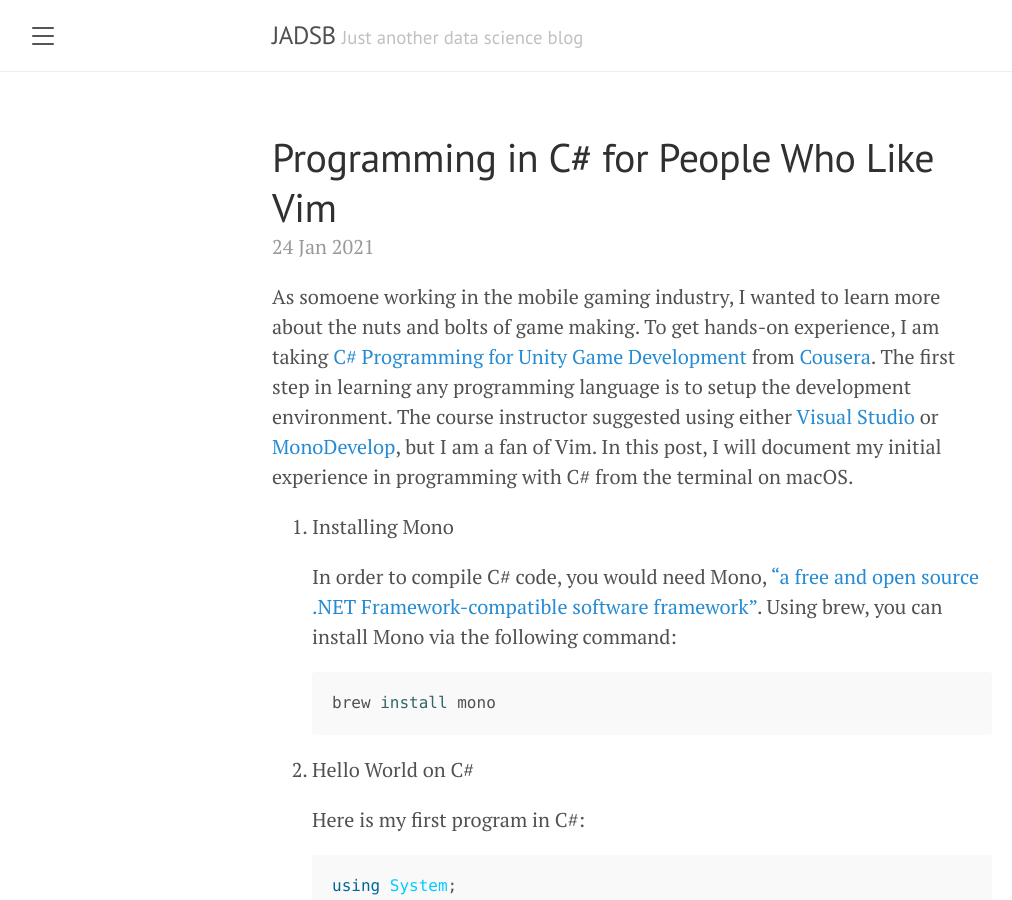
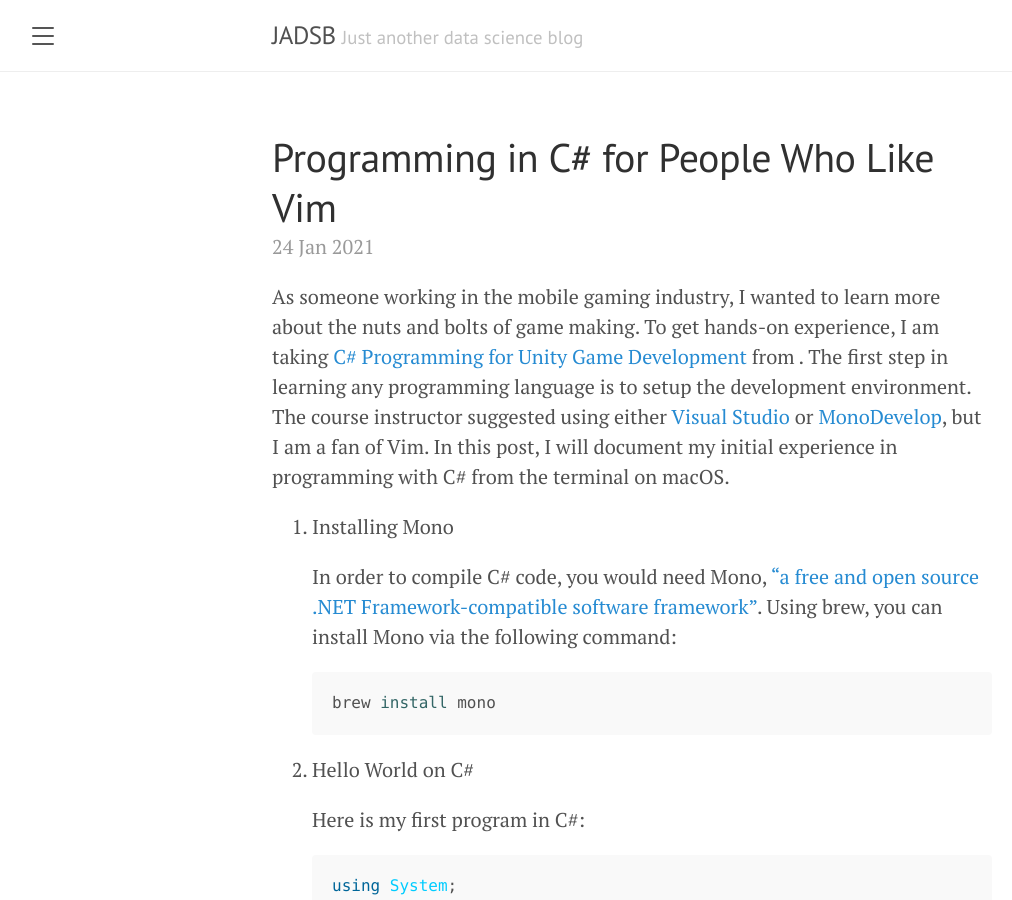
Before and after one commit to Saltwater-City/bslc.github.io, a Jekyll site: the page built from _posts/2021-01-24-using-csharp.md, in a window 1280 px wide and 900 px high. Shown: the whole window, without its empty margins (8-1020 px from the left). Built offline with Jekyll 4.4.1, drawn with Linux system fonts in a browser that asks for light colours; some of the changed text lies outside the part shown.

Commit message:
fixed typos

```diff
--- a/_posts/2021-01-24-using-csharp.md
+++ b/_posts/2021-01-24-using-csharp.md
@@ -4,7 +4,7 @@
 tags: c-sharp, vim
 ---
 
-As somoene working in the mobile gaming industry, I wanted to learn more about the nuts and bolts of game making. To get hands-on experience, I am taking [C# Programming for Unity Game Development](https://www.coursera.org/specializations/programming-unity-game-development) from [Cousera](www.coursera.org/). The first step in learning any programming language is to setup the development environment. The course instructor suggested using either [Visual Studio](https://visualstudio.microsoft.com/downloads/) or [MonoDevelop](https://visualstudio.microsoft.com/downloads/), but I am a fan of Vim. In this post, I will document my initial experience in programming with C# from the terminal on macOS.
+As someone working in the mobile gaming industry, I wanted to learn more about the nuts and bolts of game making. To get hands-on experience, I am taking [C# Programming for Unity Game Development](https://www.coursera.org/specializations/programming-unity-game-development) from [](www.coursera.org/). The first step in learning any programming language is to setup the development environment. The course instructor suggested using either [Visual Studio](https://visualstudio.microsoft.com/downloads/) or [MonoDevelop](https://visualstudio.microsoft.com/downloads/), but I am a fan of Vim. In this post, I will document my initial experience in programming with C# from the terminal on macOS.
 
 1. Installing Mono
 
```
Also changed, not shown: other parts of _posts/2021-01-24-using-csharp.md (+1 -1 lines).
